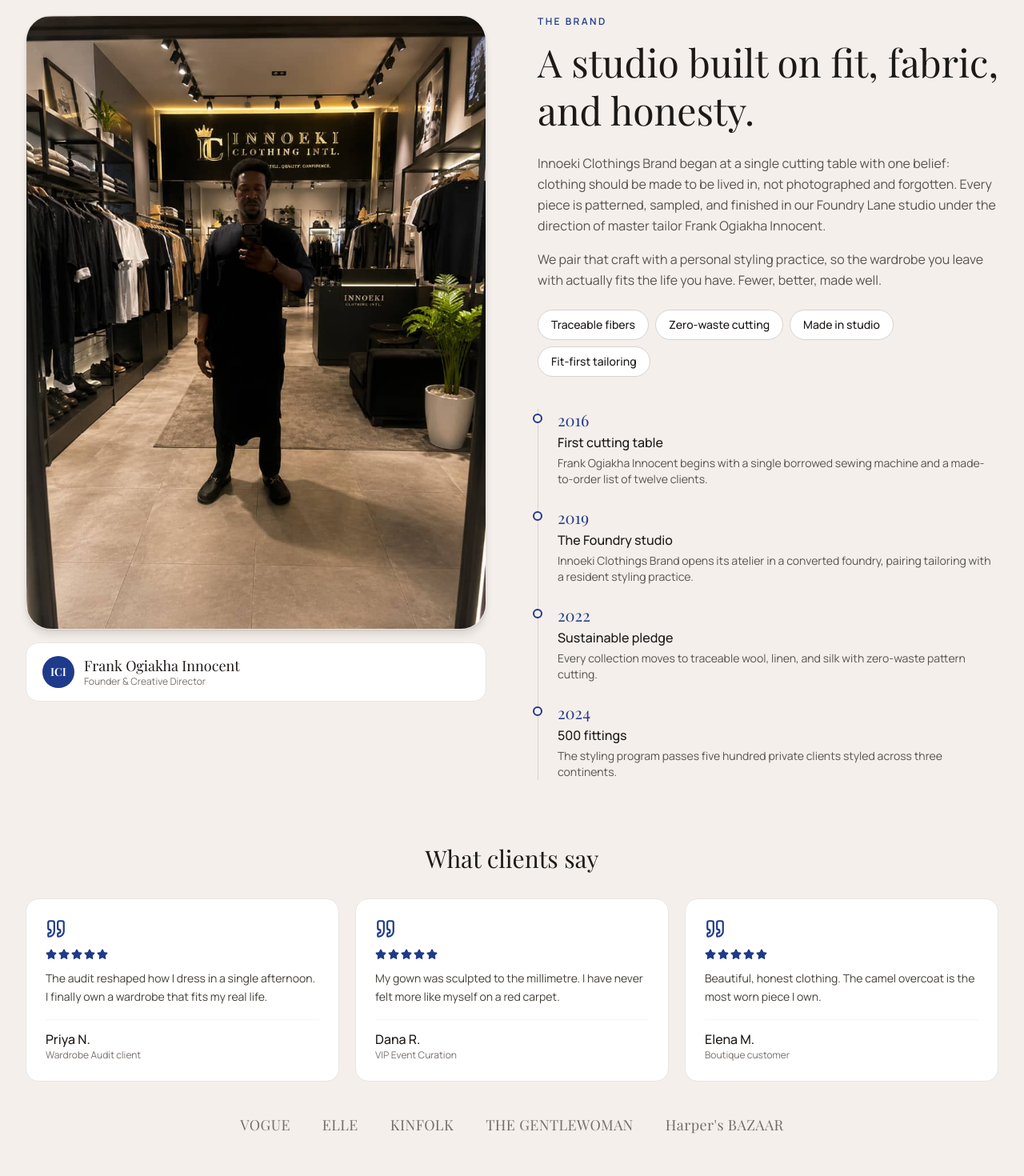
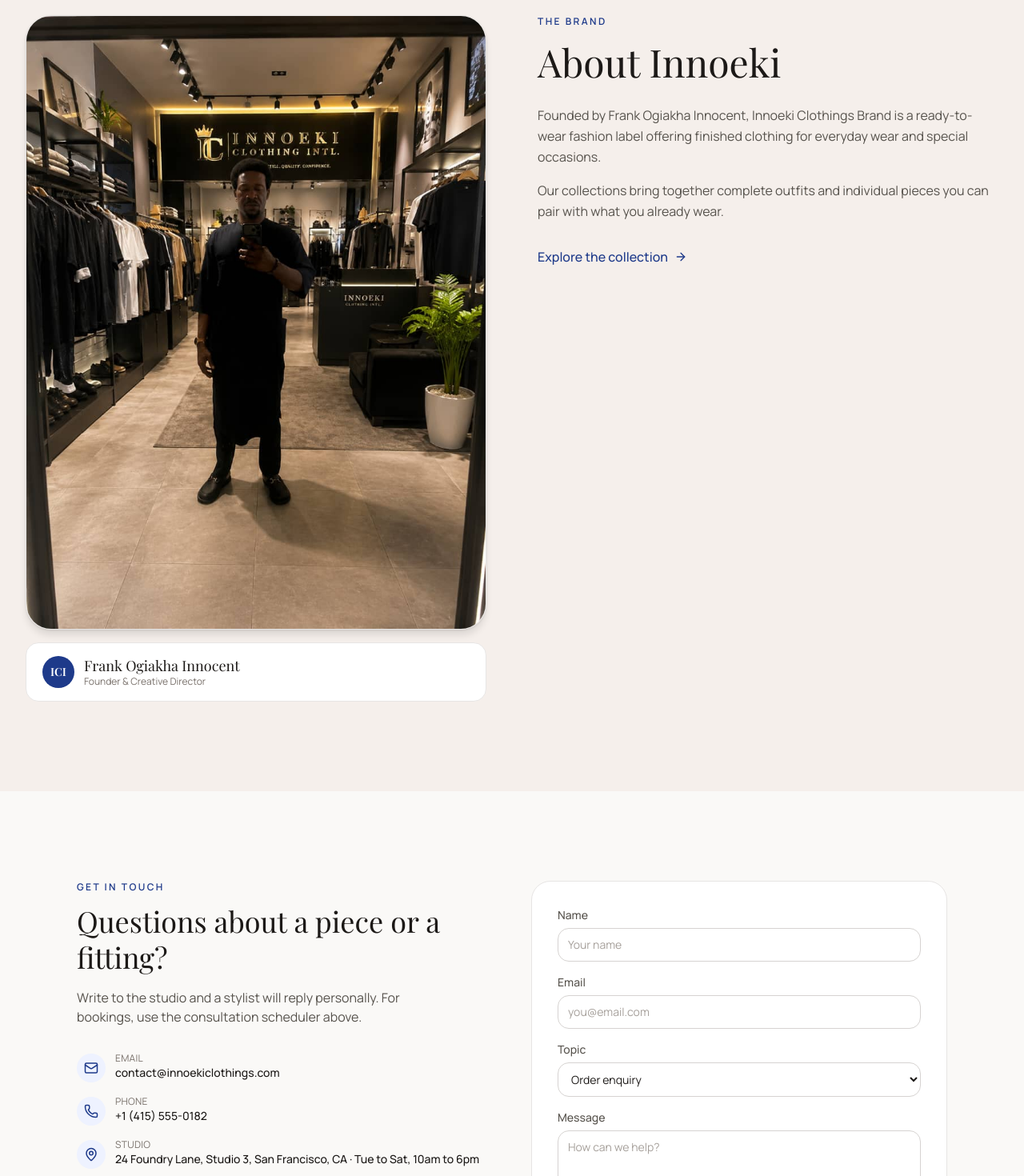
Before and after one commit to kokonwa/innoeki-clothings, a React (Vite) app: page / in a window 1280 px wide. Shown: the part 4960-6430 px from the top of the page at 80% size. Built offline with nearby package versions, Linux system fonts and the light colour scheme; a web font is replaced by a local one.

Commit message:
Present Innoeki as a ready-to-wear fashion label

```diff
--- a/src/components/BrandProfileAndContact.tsx
+++ b/src/components/BrandProfileAndContact.tsx
@@ -1,10 +1,7 @@
 import founderPortrait from "@/assets/frank-ogiakha-innocent.jpeg";
 import { useState } from "react";
-import { motion } from "framer-motion";
 import { toast } from "sonner";
 import {
-  Quote,
-  Star,
   Mail,
   Phone,
   MapPin,
@@ -13,19 +10,7 @@ import {
   Send,
   ArrowRight,
 } from "lucide-react";
-import {
-  BRAND,
-  TIMELINE,
-  TESTIMONIALS,
-  PRESS,
-} from "@/data/mockData";
-
-const ETHOS = [
-  "Traceable fibers",
-  "Zero-waste cutting",
-  "Made in studio",
-  "Fit-first tailoring",
-];
+import { BRAND } from "@/data/mockData";
 
 const TOPICS = ["Order enquiry", "Styling question", "Press", "Wholesale", "Other"];
 
@@ -76,88 +61,26 @@ export default function BrandProfileAndContact() {
                 The Brand
               </p>
               <h2 className="mt-3 font-serif text-4xl leading-tight text-ink sm:text-5xl">
-                A studio built on fit, fabric, and honesty.
+                About Innoeki
               </h2>
               <div className="mt-6 space-y-4 text-base leading-relaxed text-stone-600">
                 <p>
-                  Innoeki Clothings Brand began at a single cutting table
-                  with one belief: clothing should be made to be lived in, not
-                  photographed and forgotten. Every piece is patterned, sampled,
-                  and finished in our Foundry Lane studio under the direction of
-                  master tailor Frank Ogiakha Innocent.
+                  Founded by Frank Ogiakha Innocent, Innoeki Clothings Brand is
+                  a ready-to-wear fashion label offering finished clothing
+                  for everyday wear and special occasions.
                 </p>
                 <p>
-                  We pair that craft with a personal styling practice, so the
-                  wardrobe you leave with actually fits the life you have. Fewer,
-                  better, made well.
+                  Our collections bring together complete outfits and
+                  individual pieces you can pair with what you already wear.
                 </p>
               </div>
 
-              <div className="mt-6 flex flex-wrap gap-2">
-                {ETHOS.map((e) => (
-                  <span
-                    key={e}
-                    className="rounded-full border border-stone-300 bg-white px-4 py-2 text-sm font-medium text-ink"
-                  >
-                    {e}
-                  </span>
-                ))}
-              </div>
-
-              {/* Timeline */}
-              <div className="mt-10 space-y-6 border-l border-stone-300 pl-6">
-                {TIMELINE.map((t, i) => (
-                  <motion.div
-                    key={t.year}
-                    initial={{ opacity: 0, x: -12 }}
-                    whileInView={{ opacity: 1, x: 0 }}
-                    viewport={{ once: true }}
-                    transition={{ delay: i * 0.08, duration: 0.5 }}
-                    className="relative"
-                  >
-                    <span className="absolute -left-[31px] top-1.5 h-3 w-3 rounded-full border-2 border-cobalt bg-cashmere" />
-                    <p className="font-serif text-xl text-cobalt">{t.year}</p>
-                    <p className="mt-0.5 font-medium text-ink">{t.title}</p>
-                    <p className="mt-1 text-sm text-stone-600">{t.text}</p>
-                  </motion.div>
-                ))}
-              </div>
-            </div>
-          </div>
-
-          {/* Testimonials */}
-          <div className="mt-20">
-            <h3 className="text-center font-serif text-3xl text-ink">
-              What clients say
-            </h3>
-            <div className="mt-8 grid gap-5 md:grid-cols-3">
-              {TESTIMONIALS.map((t) => (
-                <figure
-                  key={t.name}
-                  className="flex flex-col rounded-2xl border border-stone-200 bg-white p-6"
-                >
-                  <Quote size={26} className="text-cobalt" />
-                  <div className="mt-3 flex gap-0.5 text-cobalt">
-                    {Array.from({ length: 5 }).map((_, i) => (
-                      <Star key={i} size={14} className="fill-current" />
-                    ))}
-                  </div>
-                  <blockquote className="mt-3 flex-1 text-sm leading-relaxed text-stone-700">
-                    {t.quote}
-                  </blockquote>
-                  <figcaption className="mt-4 border-t border-stone-100 pt-3">
-                    <p className="font-medium text-ink">{t.name}</p>
-                    <p className="text-xs text-stone-500">{t.role}</p>
-                  </figcaption>
-                </figure>
-              ))}
-            </div>
-            <div className="mt-10 flex flex-wrap items-center justify-center gap-x-10 gap-y-3 opacity-60">
-              {PRESS.map((p) => (
-                <span key={p} className="font-serif text-lg tracking-wide text-ink">
-                  {p}
-                </span>
-              ))}
+              <a
+                href="#collection"
+                className="mt-8 inline-flex items-center gap-2 font-medium text-cobalt hover:underline"
+              >
+                Explore the collection <ArrowRight size={16} />
+              </a>
             </div>
           </div>
         </div>
```
